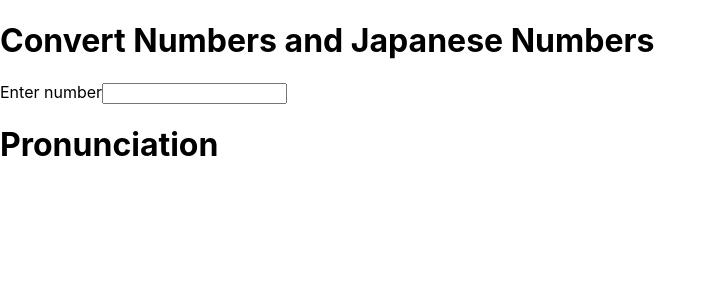
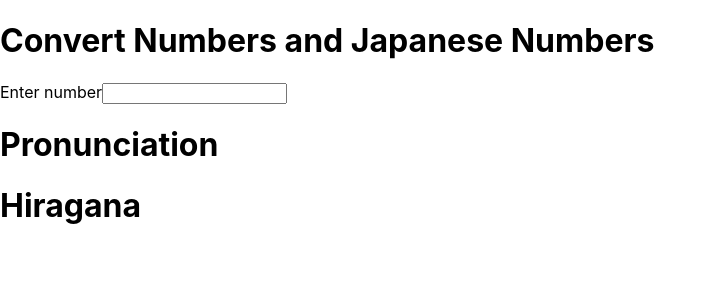
Before and after one commit to albertoor/japanase-numbers, a React (Create React App) app: page / in a window 1280 px wide. Shown: the top 300 px of the page, without its empty margins (0-716 px from the left). Built offline with nearby package versions, Linux system fonts and the light colour scheme.

Commit message:
hiragana data

```diff
--- a/src/components/Input/Input.js
+++ b/src/components/Input/Input.js
@@ -1,9 +1,9 @@
 import { useState } from "react";
-import usePronunciation from "../../hooks/usePronunciation";
+import useJapaneseNumber from "../../hooks/useJapaneseNumber";
 
 export default function Input() {
   const [number, setNumber] = useState();
-  const pronunciation = usePronunciation(number);
+  const { pronunciation, hiragana } = useJapaneseNumber(number);
 
   const handleChange = (e) => {
     setNumber(e.target.value);
@@ -14,6 +14,7 @@ export default function Input() {
       <label htmlFor="number">Enter number</label>
       <input type="text" value={number} onChange={(e) => handleChange(e)} />
       <h1>Pronunciation {pronunciation}</h1>
+      <h1>Hiragana {hiragana}</h1>
     </>
   );
 }
--- a/src/constants/japaneseNumbers.js
+++ b/src/constants/japaneseNumbers.js
@@ -1,4 +1,4 @@
-const firstTenNumbers = [
+const pronunciations = [
   "rei",
   "ichi",
   "ni",
@@ -9,7 +9,19 @@ const firstTenNumbers = [
   "nana",
   "achi",
   "kyuu",
-  "juu",
 ];
 
-export default firstTenNumbers;
+const hiraganas = [
+  "れい",
+  "いち",
+  "に",
+  "さん",
+  "し",
+  "ご",
+  "ろく",
+  "しち",
+  "はち",
+  "きゅう",
+];
+
+export { pronunciations, hiraganas };
--- /dev/null
+++ b/src/hooks/useJapaneseNumber.js
@@ -0,0 +1,16 @@
+import { useState, useEffect } from "react";
+import { pronunciations, hiraganas } from "../constants/japaneseNumbers";
+
+export default function useJapaneseNumber(number) {
+  const [pronunciation, setPronunciation] = useState("");
+  const [hiragana, setHiragana] = useState("");
+
+  useEffect(() => {
+    setPronunciation(pronunciations[number]);
+    setHiragana(hiraganas[number]);
+
+    // setPronu nciation(number.length);
+  }, [number, hiragana]);
+
+  return { pronunciation, hiragana };
+}
--- a/src/hooks/usePronunciation.js
+++ /dev/null
@@ -1,12 +0,0 @@
-import { useState, useEffect } from "react";
-import japaneseNumbers from "../constants/japaneseNumbers";
-
-export default function usePronunciation(number) {
-  const [pronunciation, setPronunciation] = useState("");
-
-  useEffect(() => {
-    setPronunciation(japaneseNumbers[parseInt(number)]);
-  }, [number]);
-
-  return pronunciation;
-}
```
